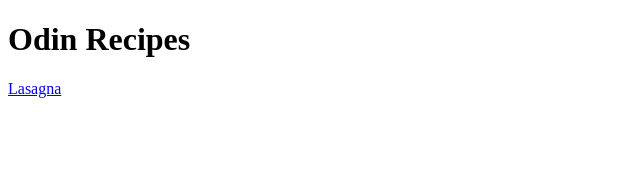
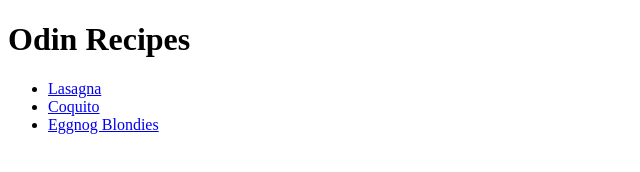
Before and after one commit to rudrapratapsinghh/odin_recipes, a plain HTML site: page index.html in a window 1280 px wide. Shown: the whole page, without its empty margins (0-640 px from the left). Drawn offline with Linux system fonts and the light colour scheme.

Commit message:
Add all links for recipes

```diff
--- a/index.html
+++ b/index.html
@@ -9,7 +9,11 @@
     <h1>
         Odin Recipes
     </h1>
-    <a href="recipes/lasagna.html">Lasagna</a>
+    <ul>
+    <li><a href="recipes/lasagna.html">Lasagna</a></li>
+   <li><a href="recipes/coquito.html">Coquito</a></li>
+   <li><a href="recipes/eggnog_blondies">Eggnog Blondies</a></li>
+   </ul>
 
 </body>
 </html>
```
